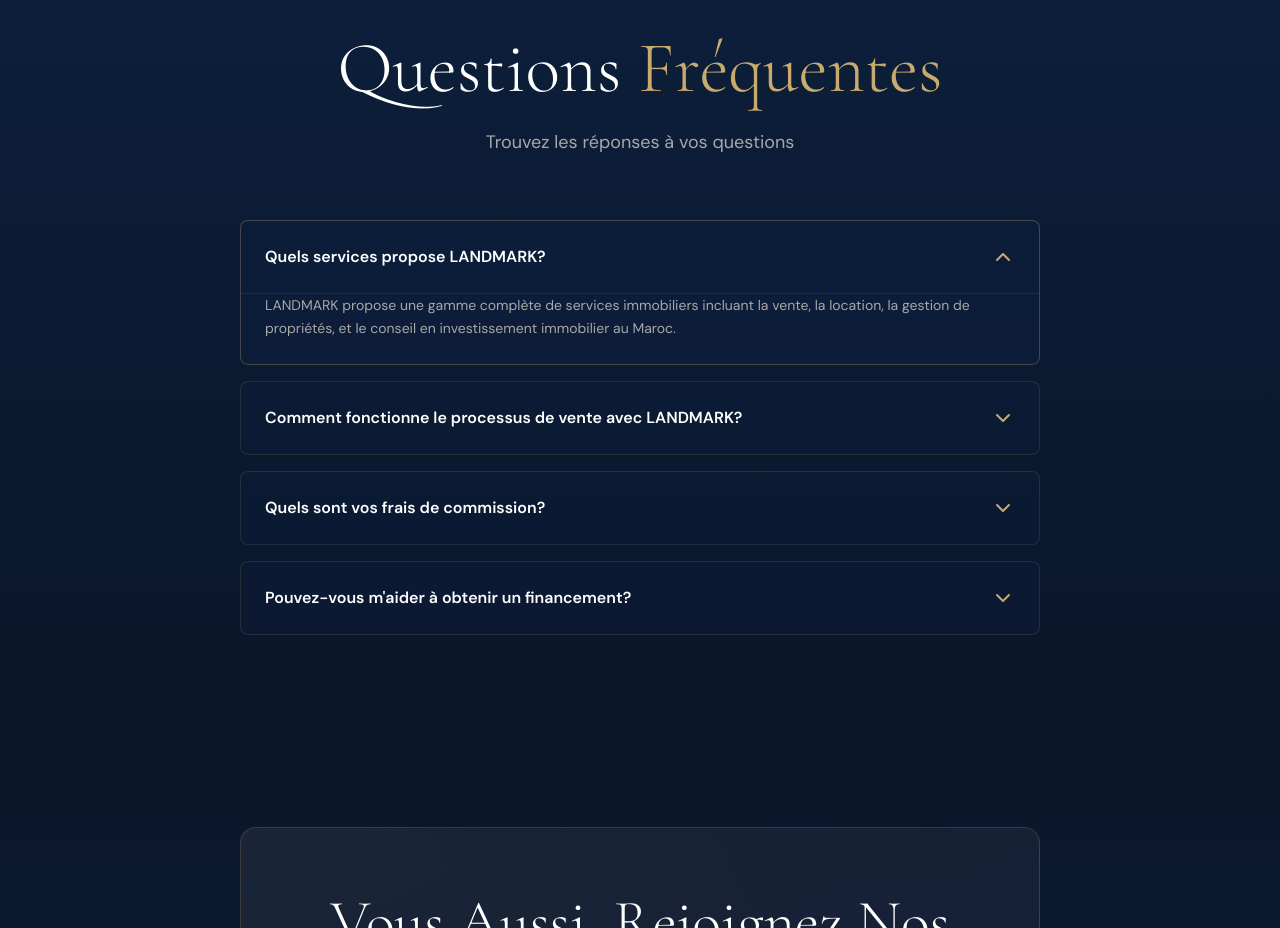
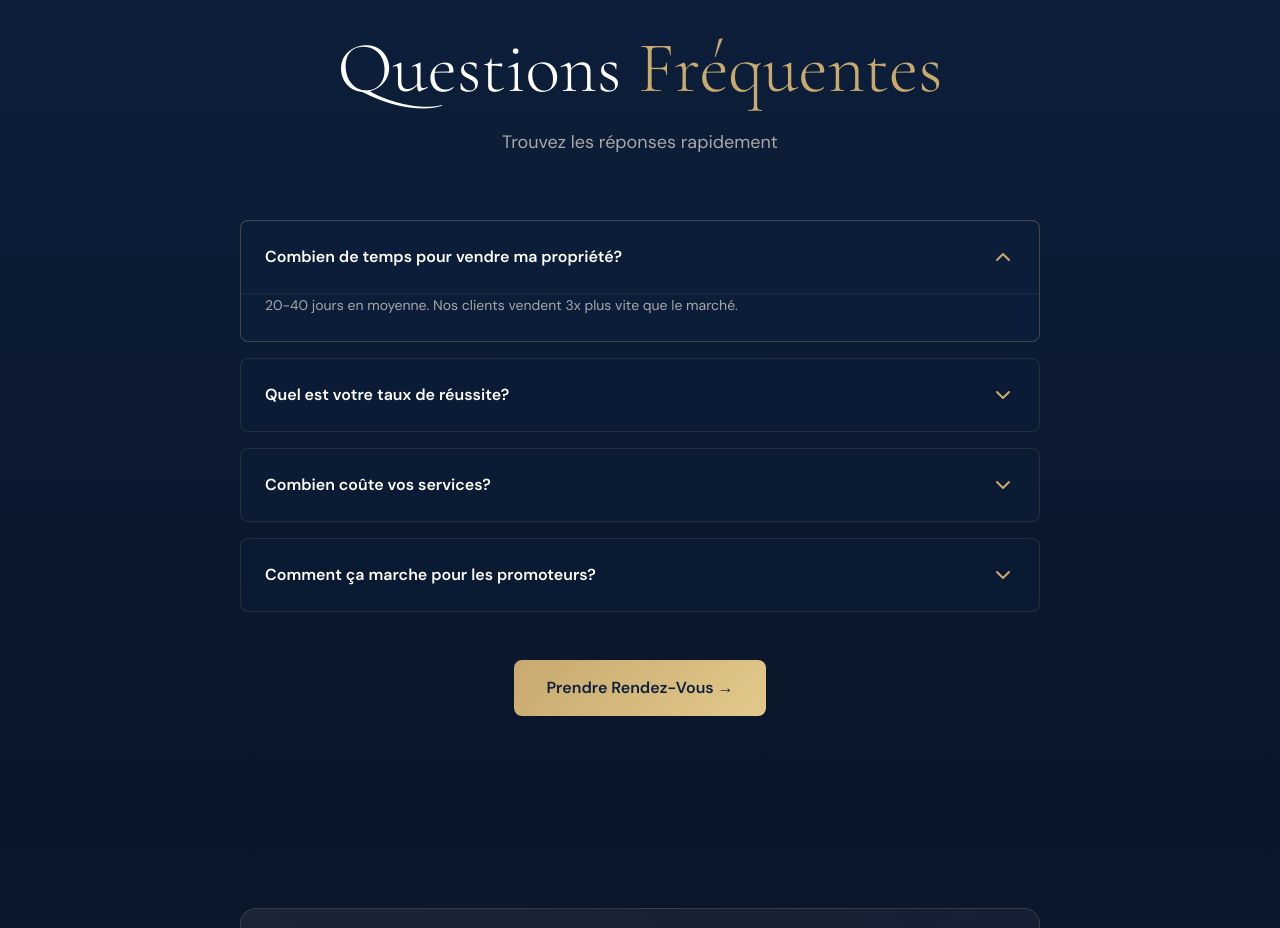
Before and after one commit to SIDKUMAMINE/Immobilier-projet, a Next.js app in the folder sabbar-frontend/: page / in a window 1280 px wide. Shown: the part 5920-6848 px from the top of the page. Built offline with nearby package versions, Linux system fonts and the light colour scheme.

Commit message:
Fix: modification dans FACSection

```diff
--- a/sabbar-frontend/components/layout/FAQSection.tsx
+++ b/sabbar-frontend/components/layout/FAQSection.tsx
@@ -8,20 +8,20 @@ export default function FAQSection() {
 
   const faqs = [
     {
-      question: 'Quels services propose LANDMARK?',
-      answer: 'LANDMARK propose une gamme complète de services immobiliers incluant la vente, la location, la gestion de propriétés, et le conseil en investissement immobilier au Maroc.'
+      question: 'Combien de temps pour vendre ma propriété?',
+      answer: '20-40 jours en moyenne. Nos clients vendent 3x plus vite que le marché.'
     },
     {
-      question: 'Comment fonctionne le processus de vente avec LANDMARK?',
-      answer: 'Notre processus est simple: inscription de votre propriété, marketing professionnel, visites, négociation, et finalisation de la vente avec tous les documents légaux.'
+      question: 'Quel est votre taux de réussite?',
+      answer: '95% de satisfaction client. 85% des propriétés vendues en 90 jours. Résultats garantis.'
     },
     {
-      question: 'Quels sont vos frais de commission?',
-      answer: 'Nos frais de commission sont compétitifs et négociables selon le type de propriété et le marché. Contactez-nous pour une consultation gratuite et des informations détaillées.'
+      question: 'Combien coûte vos services?',
+      answer: '2.0-3.0% de commission selon le segment. Transparent, sans frais cachés.'
     },
     {
-      question: 'Pouvez-vous m\'aider à obtenir un financement?',
-      answer: 'Oui, nous avons des partenaires bancaires et pouvons vous guider dans le processus de demande de financement immobilier.'
+      question: 'Comment ça marche pour les promoteurs?',
+      answer: 'Partenariat exclusif. Stratégie 360°. Équipe dédiée. Ventes 40% plus rapides.'
     }
   ];
 
@@ -47,7 +47,7 @@ export default function FAQSection() {
             Questions <span style={{ color: '#C8A96E' }}>Fréquentes</span>
           </h2>
           <p className="dm-sans text-lg text-[#A8A8A8]">
-            Trouvez les réponses à vos questions
+            Trouvez les réponses rapidement
           </p>
         </div>
 
@@ -97,6 +97,28 @@ export default function FAQSection() {
             </div>
           ))}
         </div>
+
+        {/* Bottom CTA */}
+        <div className="mt-12 text-center">
+          <a
+            href="/contact"
+            className="inline-block dm-sans font-semibold text-base px-8 py-4 rounded-lg transition-all duration-300"
+            style={{
+              background: 'linear-gradient(135deg, #C8A96E 0%, #E2C98A 100%)',
+              color: '#0D1F3C'
+            }}
+            onMouseEnter={(e) => {
+              e.currentTarget.style.boxShadow = '0 20px 40px rgba(200, 169, 110, 0.3)';
+              e.currentTarget.style.transform = 'translateY(-2px)';
+            }}
+            onMouseLeave={(e) => {
+              e.currentTarget.style.boxShadow = 'none';
+              e.currentTarget.style.transform = 'translateY(0)';
+            }}
+          >
+            Prendre Rendez-Vous →
+          </a>
+        </div>
       </div>
     </section>
   );
```
